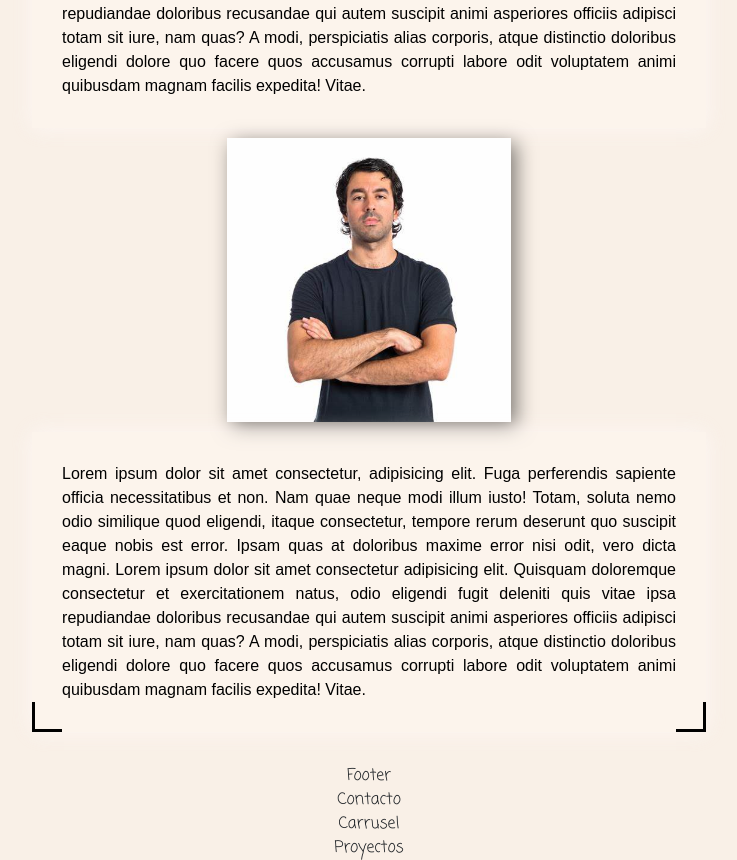
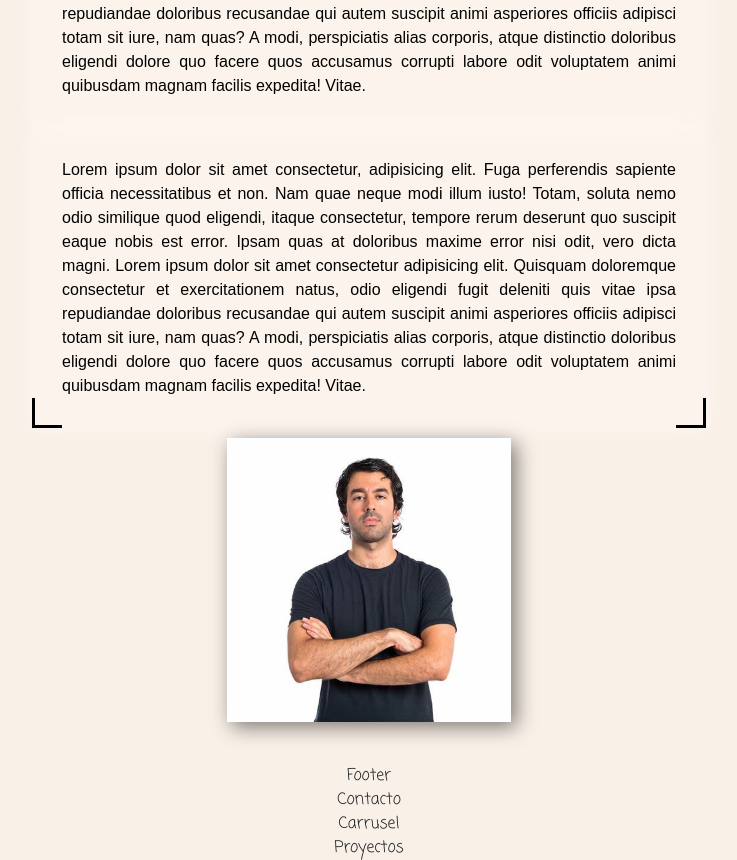
Before and after one commit to juacovanmessem/Ska, a React (Vite) app: page / in a window 1280 px wide. Shown: the part 2700-3560 px from the top of the page, without its empty margins (271-1008 px from the left). Built offline with nearby package versions, Linux system fonts and the light colour scheme; a web font is replaced by a local one.

Commit message:
frase invertida

```diff
--- a/src/components/SobreMi.jsx
+++ b/src/components/SobreMi.jsx
@@ -28,10 +28,6 @@ function SobreMi() {
         </div>
 
         <div className='fotodescrp'>
-          <div className='d-flex justify-content-center'>
-            <img className='foto' src={persona} alt="" />
-          </div>
-
           <div className='descrp1 fuente-letra2'>
             <span className="corner-bottom-left-horizontal"></span>
             <span className="corner-bottom-left-vertical"></span>
@@ -39,6 +35,11 @@ function SobreMi() {
             <span className="corner-bottom-right-vertical"></span>
             <span>Lorem ipsum dolor sit amet consectetur, adipisicing elit. Fuga perferendis sapiente officia necessitatibus et non. Nam quae neque modi illum iusto! Totam, soluta nemo odio similique quod eligendi, itaque consectetur, tempore rerum deserunt quo suscipit eaque nobis est error. Ipsam quas at doloribus maxime error nisi odit, vero dicta magni. Lorem ipsum dolor sit amet consectetur adipisicing elit. Quisquam doloremque consectetur et exercitationem natus, odio eligendi fugit deleniti quis vitae ipsa repudiandae doloribus recusandae qui autem suscipit animi asperiores officiis adipisci totam sit iure, nam quas? A modi, perspiciatis alias corporis, atque distinctio doloribus eligendi dolore quo facere quos accusamus corrupti labore odit voluptatem animi quibusdam magnam facilis expedita! Vitae.</span>
           </div>
+          <div className='d-flex justify-content-center'>
+            <img className='foto' src={persona} alt="" />
+          </div>
+
+
         </div>
       </section>
 
```
